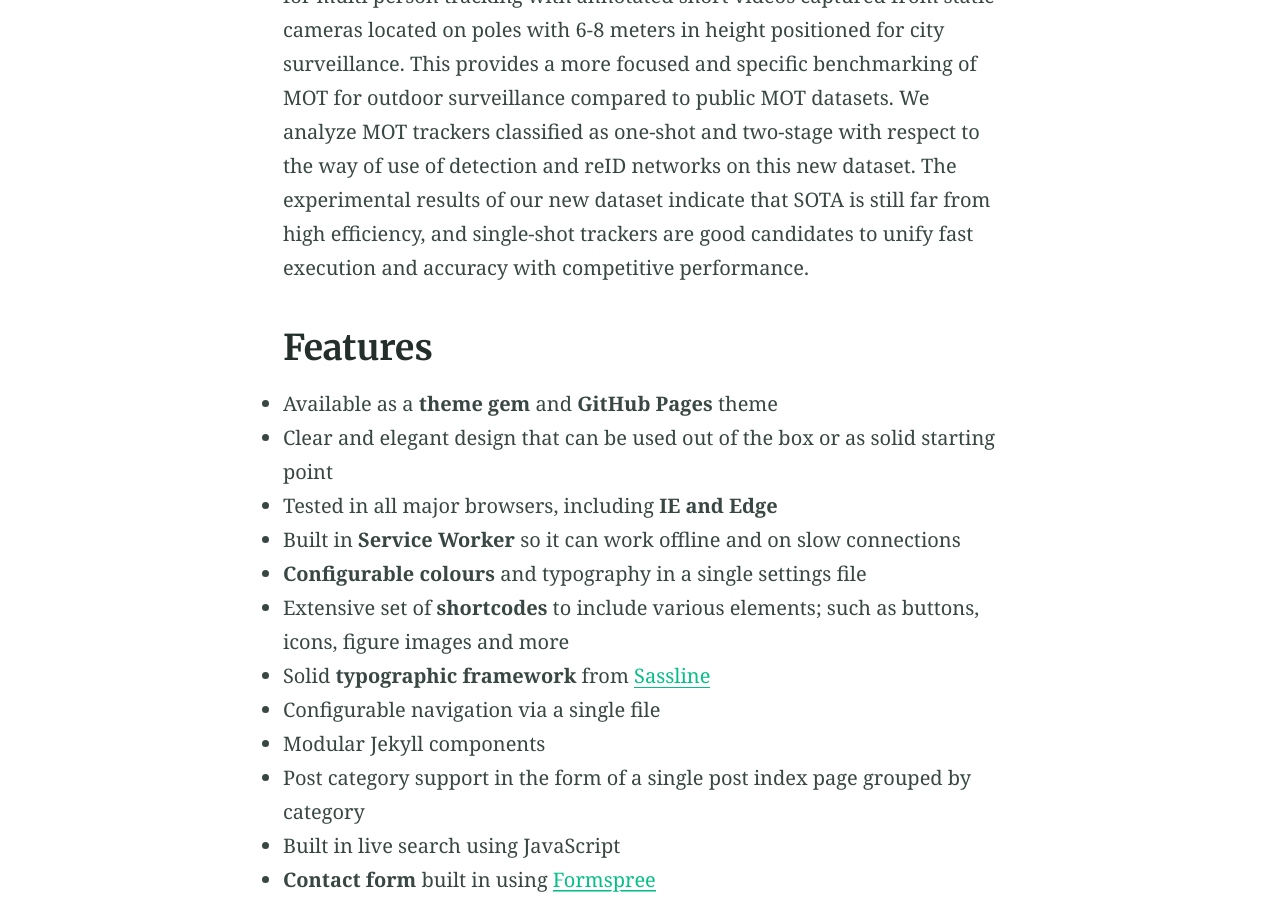
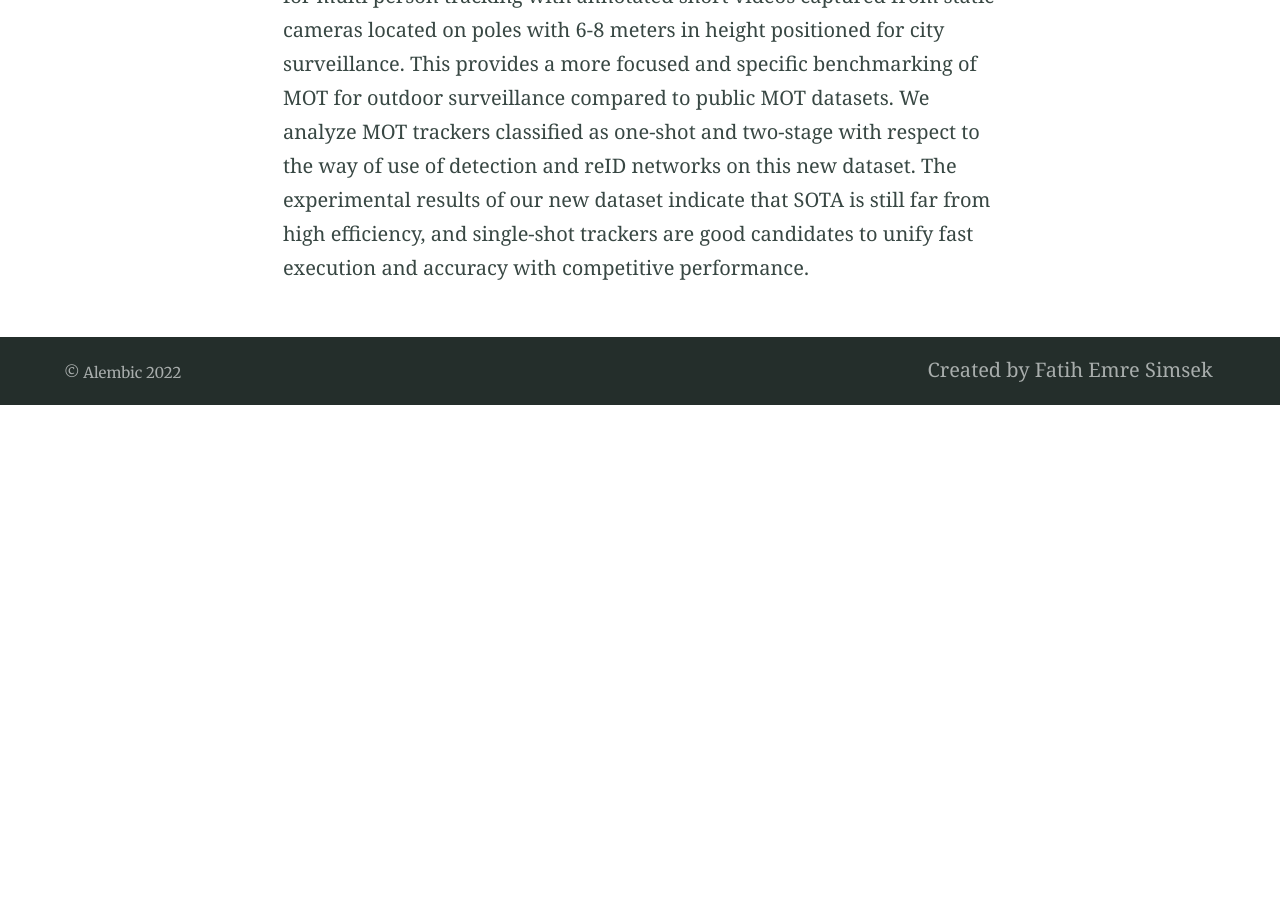
Before and after one commit to sompt22/sompt22.github.io, a Jekyll site: the page built from index.md, in a window 1280 px wide and 900 px high, scrolled down 1108 px. Built offline with Jekyll 4.4.1, drawn with Linux system fonts in a browser that asks for light colours; after the commit the page ends 1513 px from its top, so only the background shows below that; some of the changed text lies outside the part shown.

Commit message:
Prune some sections

```diff
--- a/index.md
+++ b/index.md
@@ -18,23 +18,3 @@ Multi-object tracking (MOT) has been dominated by the use of track by detection
 (reID) of objects while tracking. In this study, we narrow the scope of MOT for surveillance by providing a dedicated dataset of pedestrians and focus on in-depth analyses of well performing multi-object trackers to observe the weak and strong sides of state-of-the-art (SOTA) techniques for real-world applications. For this purpose, we introduce SOMPT22 dataset; a new set for multi person tracking with annotated short videos
 captured from static cameras located on poles with 6-8 meters in height positioned for city surveillance. This provides a more focused and specific benchmarking of MOT for outdoor surveillance compared to public MOT datasets. We analyze MOT trackers classified as one-shot and two-stage with respect to the way of use of detection and reID networks on
 this new dataset. The experimental results of our new dataset indicate that SOTA is still far from high efficiency, and single-shot trackers are good candidates to unify fast execution and accuracy with competitive performance.
-
-
-
-## Features
-
-- Available as a **theme gem** and **GitHub Pages** theme
-- Clear and elegant design that can be used out of the box or as solid starting point
-- Tested in all major browsers, including **IE and Edge**
-- Built in **Service Worker** so it can work offline and on slow connections
-- **Configurable colours** and typography in a single settings file
-- Extensive set of **shortcodes** to include various elements; such as buttons, icons, figure images and more
-- Solid **typographic framework** from [Sassline](https://sassline.com/)
-- Configurable navigation via a single file
-- Modular Jekyll components
-- Post category support in the form of a single post index page grouped by category
-- Built in live search using JavaScript
-- **Contact form** built in using [Formspree](https://formspree.io/)
-- Designed with **[Siteleaf](https://www.siteleaf.com/)** in mind
-- Has 9 of the most popular networks as performant sharing buttons
-- Has documentation
```
